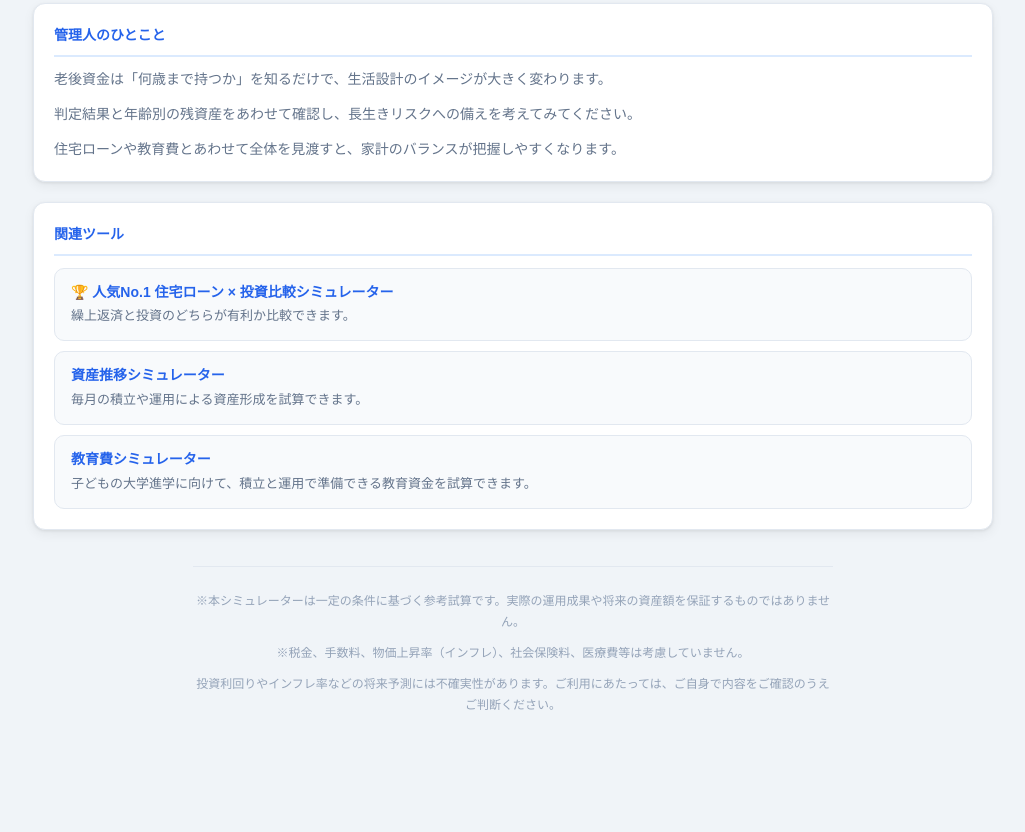
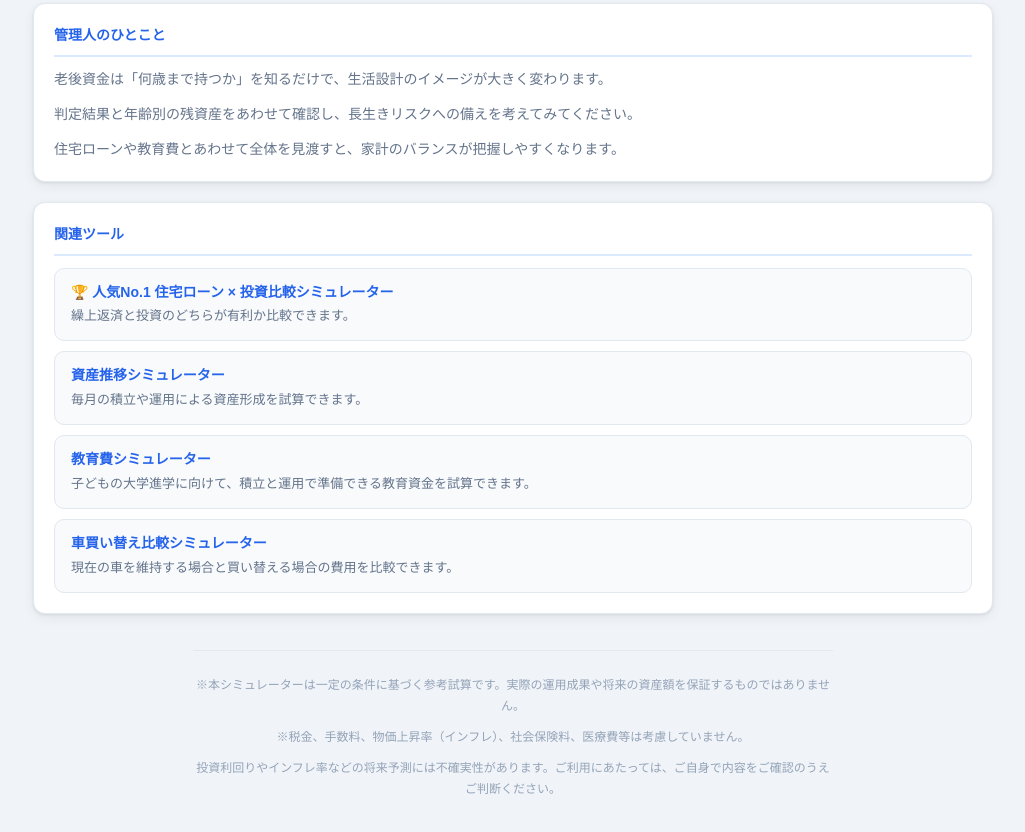
Before and after one commit to kylek88-lab/retirement-plan-simulator, a plain HTML site: page index.html in a window 1280 px wide. Shown: the part 1420-2252 px from the top of the page, without its empty margins (127-1152 px from the left). Before the commit the page ends 2184 px from the top, so only its background shows below. Drawn offline with nearby package versions, Linux system fonts and the light colour scheme.

Commit message:
Add files via upload

```diff
--- a/index.html
+++ b/index.html
@@ -696,6 +696,12 @@
             <span class="related-item-desc">子どもの大学進学に向けて、積立と運用で準備できる教育資金を試算できます。</span>
           </a>
         </li>
+        <li>
+          <a class="related-item" href="https://car-cost-simulator-jet.vercel.app/" target="_blank" rel="noopener noreferrer">
+            <span class="related-item-name">車買い替え比較シミュレーター</span>
+            <span class="related-item-desc">現在の車を維持する場合と買い替える場合の費用を比較できます。</span>
+          </a>
+        </li>
       </ul>
     </nav>
 
```
